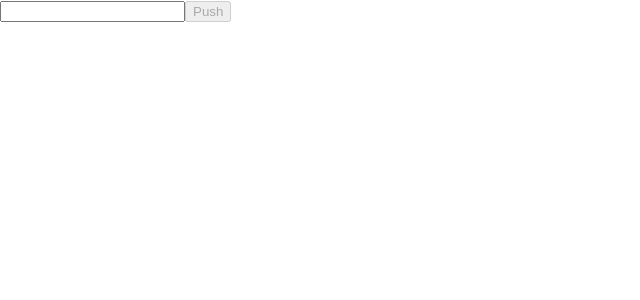
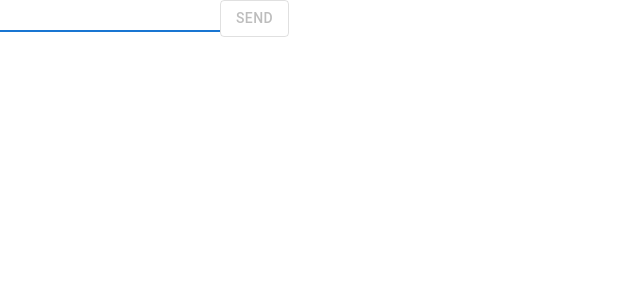
Before and after one commit to chip7777/react, a React (Create React App) app: page / in a window 1280 px wide. Shown: the top 300 px of the page, without its empty margins (0-640 px from the left). Built offline with nearby package versions, Linux system fonts and the light colour scheme.

Commit message:
added nanoid, materislUI

```diff
--- a/package.json
+++ b/package.json
@@ -4,6 +4,9 @@
   "private": true,
   "homepage": "https://chip7777.github.io/react/",
   "dependencies": {
+    "@emotion/react": "^11.9.0",
+    "@emotion/styled": "^11.8.1",
+    "@mui/material": "^5.6.2",
     "@testing-library/jest-dom": "^5.16.4",
     "@testing-library/user-event": "^13.5.0",
     "airbnb": "^0.0.2",
@@ -49,6 +52,7 @@
   "devDependencies": {
     "@testing-library/react": "^13.1.1",
     "eslint-config-prettier": "^8.5.0",
-    "gh-pages": "^3.2.3"
+    "gh-pages": "^3.2.3",
+    "nanoid": "^3.3.3"
   }
 }
--- a/src/components/Button.jsx
+++ b/src/components/Button.jsx
@@ -1,5 +1,6 @@
 import React, { Memo } from 'react';
+import ButtonUA from '@mui/material/Button';
 
 export const Button = (props) => {
-  return <button disabled={ props.disabled } onClick={ props.handleClick }>{ props.name }</button>;
+  return <ButtonUA variant='outlined' disabled={ props.disabled } onClick={ props.handleClick }>{ props.name }</ButtonUA>;
 };
--- a/src/components/Form.jsx
+++ b/src/components/Form.jsx
@@ -1,14 +1,14 @@
 import React, { useState, useEffect } from 'react';
 import { Button } from './Button';
 import { Input } from './Input';
-
+import { nanoid } from 'nanoid';
 
 
 export const Form = () => {
     const [messageList, setMessageList] = useState([]);
     const [message, setMessage] = useState('');
     const [author,setAuthor] = useState({ men: 'men', bot: 'bot' });
-    const [name,setName] = useState('Push');
+    const [name,setName] = useState('Send');
     const [visible,setVisible] = useState(false);
 
     const handleInput = (ev) => {
@@ -17,6 +17,7 @@ export const Form = () => {
     const handleClick = () => {
         setMessageList([...messageList, { mess: message, author: author.men }]);
         setMessage('');
+        document.querySelector("input").focus();
     };
 
     const sendMess = (mess) => {
@@ -39,8 +40,8 @@ export const Form = () => {
     return (
   <>
     {visible && <ul>
-        {messageList.map((el, idx) => (
-          <li key={idx}>{el.author + ' : ' + el.mess}</li>
+        {messageList.map((el) => (
+          <li key={nanoid()}>{el.author + ' : ' + el.mess}</li>
         ))}
     </ul>}
     <Input handleInput={handleInput} message={message}/>
--- a/src/components/Input.jsx
+++ b/src/components/Input.jsx
@@ -1,7 +1,8 @@
-import React from "react";
+import React from 'react';
+import InputUA from '@mui/material/TextField';
 
 const InputSource = (props) => {
 
-    return (<input type='text' onInput={props.handleInput} value = { props.message } />);
+    return (<InputUA type='text' autoFocus variant='standard' onInput={props.handleInput} value = { props.message } />);
 }
 export const Input = React.memo(InputSource);
```
Also changed, not shown: 1 other file (tests, documents, lock files or other folders).
